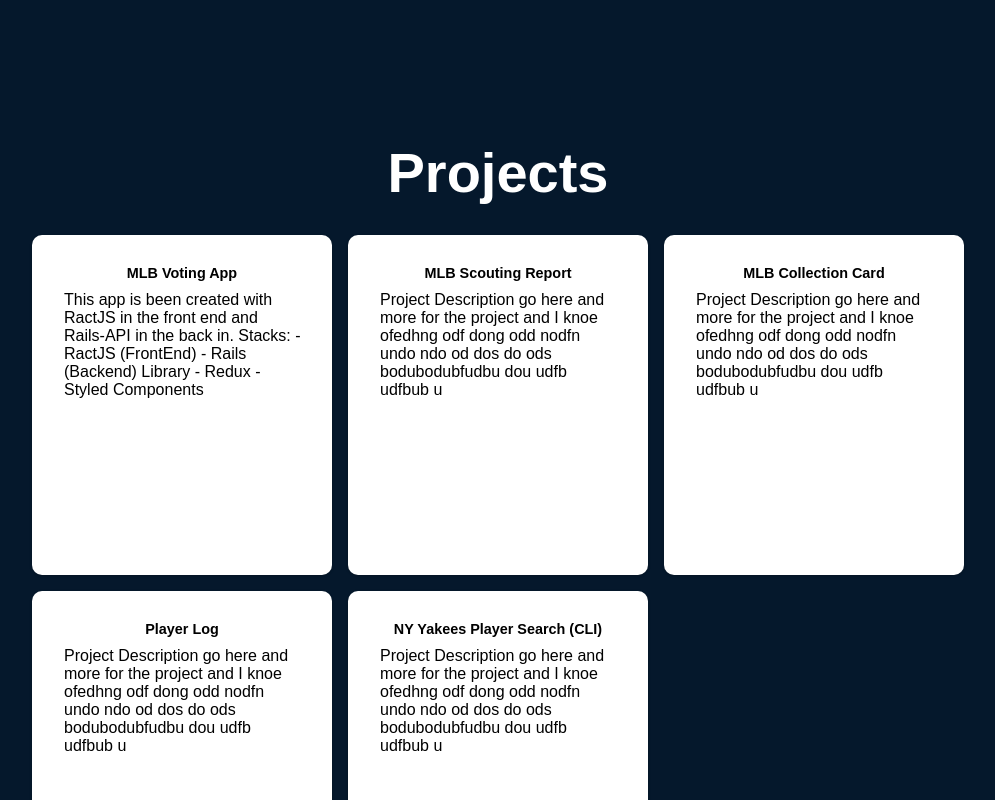
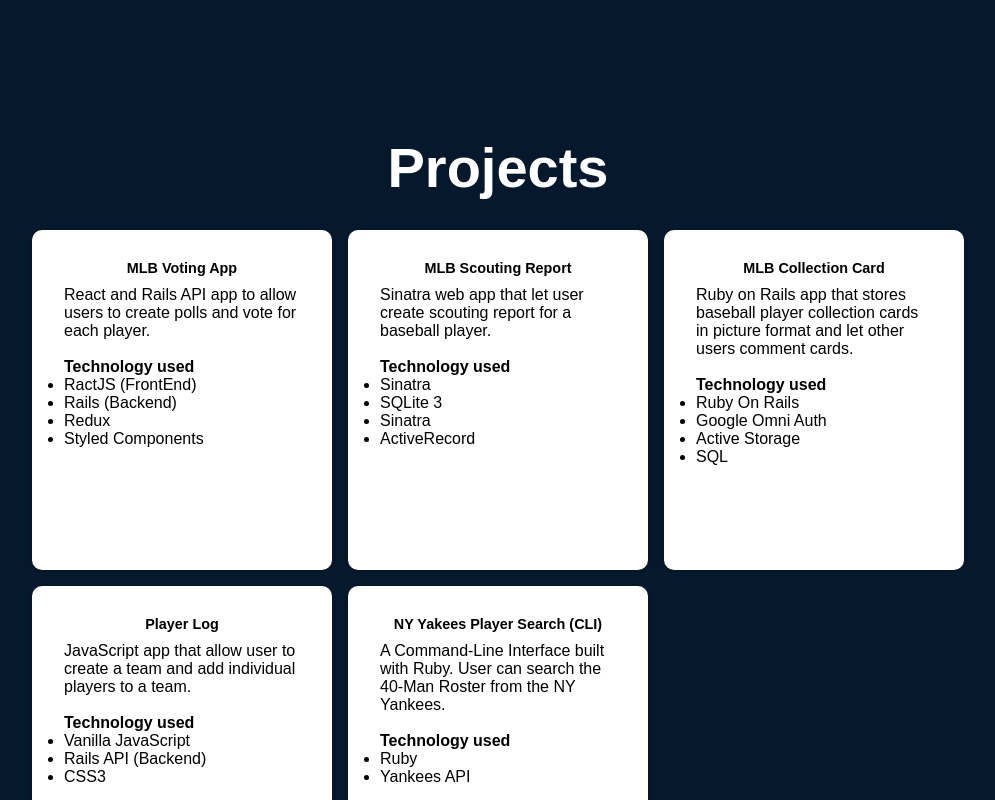
Before and after one commit to LuisCastilloKC/luis-castillo-portfolio, a React (Create React App) app: page / in a window 1280 px wide. Shown: the part 1520-2320 px from the top of the page, without its empty margins (142-1137 px from the left). Built offline with nearby package versions, Linux system fonts and the light colour scheme.

Commit message:
add projects description

```diff
--- a/src/pages/Projects.jsx
+++ b/src/pages/Projects.jsx
@@ -13,46 +13,77 @@
                         <ProjectH3>MLB Voting App</ProjectH3>
                         <ProjectParagraphContainer>
                             <ProjectP>
-                               This app is been created with RactJS in the front end and Rails-API
-                               in the back in.
-
-                               Stacks:
-                               - RactJS (FrontEnd)
-                               - Rails (Backend)
-
-                               Library
-                               - Redux
-                               - Styled Components
-
+                            <ProjectP>
+                            React and Rails API app to allow users to create polls and vote for each player.
+                            </ProjectP>
+                            <br />
+                                <ul>
+                                    <strong>Technology used</strong>
+                                    <li>RactJS (FrontEnd) </li>
+                                    <li>Rails (Backend) </li>
+                                    <li>Redux</li>
+                                    <li>Styled Components</li>
+                                </ul>
                             </ProjectP>
                         </ProjectParagraphContainer>
                     </ProjectCards>
                     <ProjectCards>
                         <ProjectH3>MLB Scouting Report</ProjectH3>
                         <ProjectParagraphContainer>
-                            <ProjectP>Project Description go here and more for the project and I knoe ofedhng odf dong odd nodfn undo ndo od dos do ods bodubodubfudbu dou udfb udfbub u
+                            <ProjectP>
+                            Sinatra web app that let user create scouting report for a baseball player.
                             </ProjectP>
+                            <br />
+                                <ul>
+                                    <strong>Technology used</strong>
+                                    <li>Sinatra</li>
+                                    <li>SQLite 3</li>
+                                    <li>Sinatra</li>
+                                    <li>ActiveRecord</li>
+                                </ul>
                         </ProjectParagraphContainer>
                     </ProjectCards>
                     <ProjectCards>
                         <ProjectH3>MLB Collection Card</ProjectH3>
                         <ProjectParagraphContainer>
-                            <ProjectP>Project Description go here and more for the project and I knoe ofedhng odf dong odd nodfn undo ndo od dos do ods bodubodubfudbu dou udfb udfbub u
+                            <ProjectP>
+                            Ruby on Rails app that stores baseball player collection cards in picture format and let other users comment cards.
                             </ProjectP>
+                            <br />
+                                <ul>
+                                    <strong>Technology used</strong>
+                                    <li>Ruby On Rails </li>
+                                    <li>Google Omni Auth</li>
+                                    <li>Active Storage</li>
+                                    <li>SQL</li>
+                                </ul>
                         </ProjectParagraphContainer>
                     </ProjectCards>
                     <ProjectCards>
                         <ProjectH3>Player Log</ProjectH3>
                         <ProjectParagraphContainer>
-                            <ProjectP>Project Description go here and more for the project and I knoe ofedhng odf dong odd nodfn undo ndo od dos do ods bodubodubfudbu dou udfb udfbub u
+                            <ProjectP>JavaScript app that allow user to create a team and add individual players to a team.
                             </ProjectP>
+                            <br />
+                                <ul>
+                                    <strong>Technology used</strong>
+                                    <li>Vanilla JavaScript</li>
+                                    <li>Rails API (Backend) </li>
+                                    <li>CSS3</li>
+                                </ul>
                         </ProjectParagraphContainer>
                     </ProjectCards>
                     <ProjectCards>
                         <ProjectH3>NY Yakees Player Search (CLI)</ProjectH3>
                         <ProjectParagraphContainer>
-                            <ProjectP>Project Description go here and more for the project and I knoe ofedhng odf dong odd nodfn undo ndo od dos do ods bodubodubfudbu dou udfb udfbub u
+                            <ProjectP>A Command-Line Interface built with Ruby. User can search the 40-Man Roster from the NY Yankees.
                             </ProjectP>
+                            <br />
+                                <ul>
+                                    <strong>Technology used</strong>
+                                    <li>Ruby</li>
+                                    <li>Yankees API</li>
+                                </ul>
                         </ProjectParagraphContainer>
                     </ProjectCards>
                 </ProjectWrapper>
--- a/src/styles/Container.js
+++ b/src/styles/Container.js
@@ -108,7 +108,7 @@
         flex-direction: column;
         justify-content: center;
         align-items: center;
-        margin-bottom: 100px;
+        margin-bottom: 300px;
         min-height: 100vh;
         width: 100%;
     `
@@ -118,6 +118,7 @@
         align-items: center;
         grid-gap: 16px;
         padding: 0 50px;
+        margin-bottom: auto;
 
         @media (max-width: 1000px) {
             grid-template-columns: 1fr 1fr;
```
